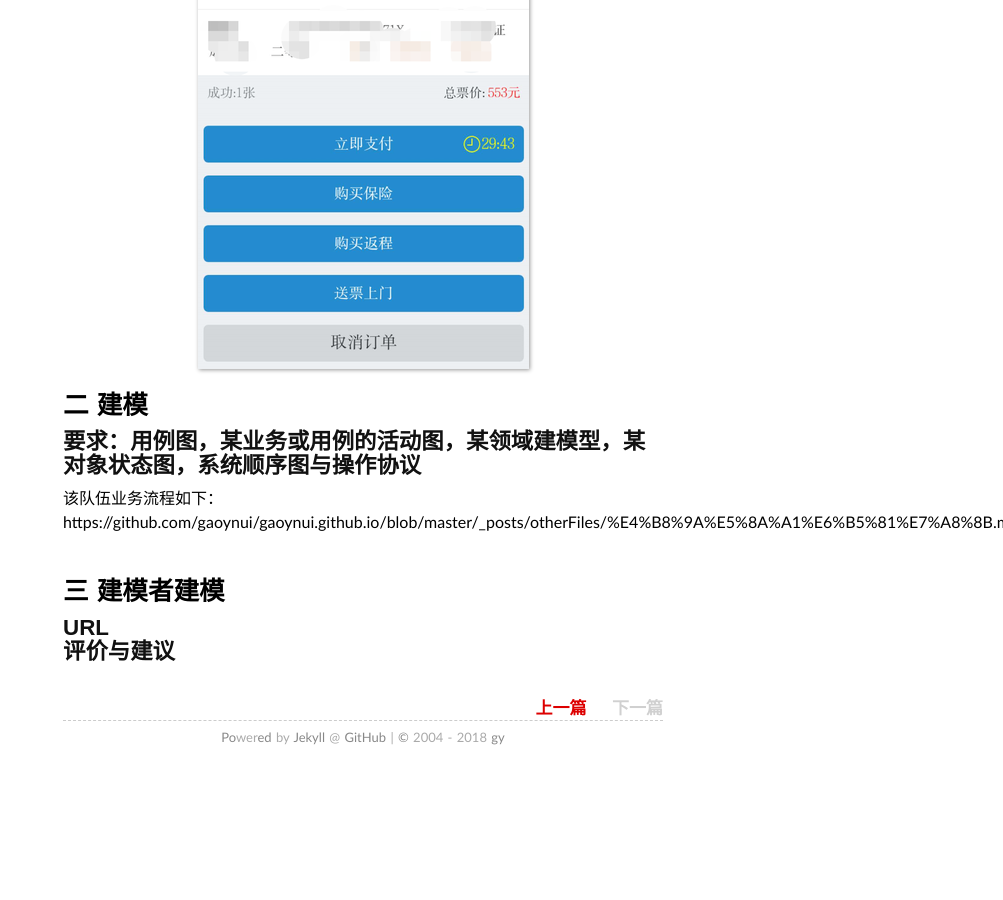
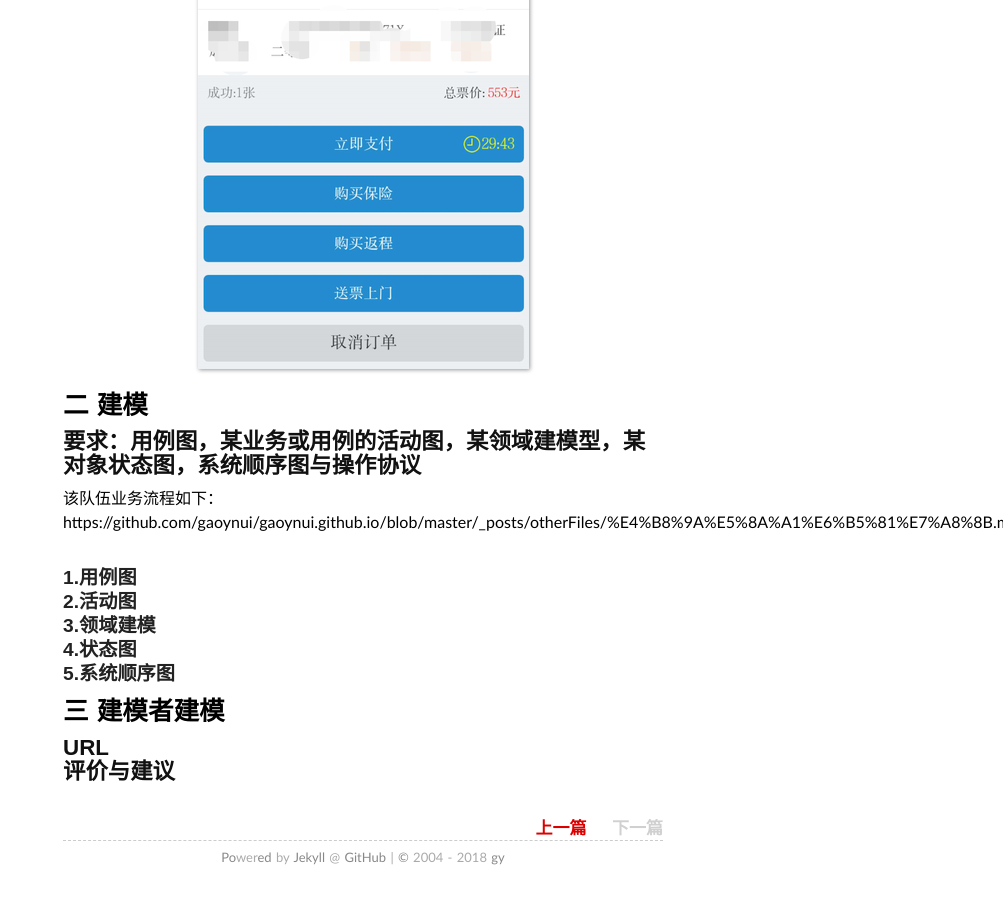
Before and after one commit to gaoynui/gaoynui.github.io, a Jekyll site: the page built from _posts/2018-05-11-hw7.md, in a window 1280 px wide and 900 px high, scrolled down 3395 px. Shown: the whole window, without its empty margins (277-1280 px from the left). Built offline with Jekyll 4.4.1, drawn with Linux system fonts in a browser that asks for light colours; before the commit the page ends 4175 px from its top, so only the background shows below that.

Commit message:
Update 2018-05-11-hw7.md

```diff
--- a/_posts/2018-05-11-hw7.md
+++ b/_posts/2018-05-11-hw7.md
@@ -33,7 +33,11 @@ tags: 博客
 ## 要求：用例图，某业务或用例的活动图，某领域建模型，某对象状态图，系统顺序图与操作协议
 该队伍业务流程如下：
 https://github.com/gaoynui/gaoynui.github.io/blob/master/_posts/otherFiles/%E4%B8%9A%E5%8A%A1%E6%B5%81%E7%A8%8B.md
-
+### 1.用例图
+### 2.活动图
+### 3.领域建模
+### 4.状态图
+### 5.系统顺序图
 # 三 建模者建模
 ## URL
 ## 评价与建议
```
